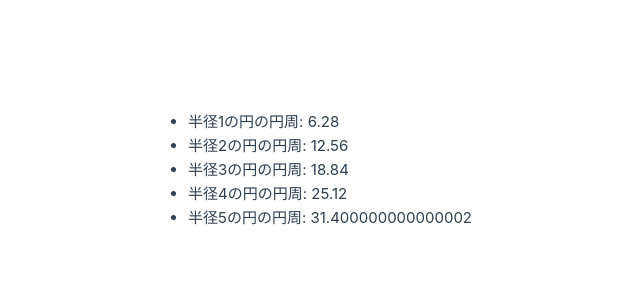
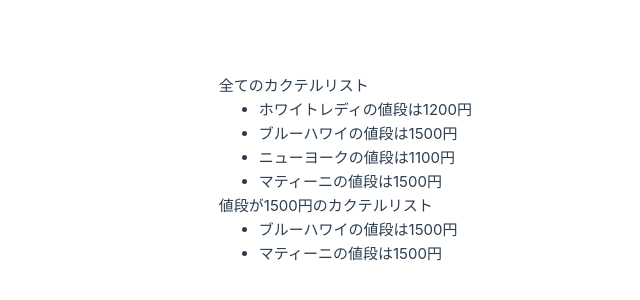
Before and after one commit to takatoshi-tenko/vue-folder, a Vue app in the folder vue3/hello-vue/: page / in a window 1280 px wide. Shown: the part 230-530 px from the top of the page, without its empty margins (168-808 px from the left). Built offline with nearby package versions, Linux system fonts and the light colour scheme.

Commit message:
リスト6.12 データ絞り込み

```diff
--- a/vue3/hello-vue/src/App.vue
+++ b/vue3/hello-vue/src/App.vue
@@ -1,9 +1,50 @@
+<script setup lang="ts">
+import { ref, computed } from 'vue'
+
+const cocktailDataListInit: Cocktail[] = [
+  { id: 2345, name: 'ホワイトレディ', price: 1200 },
+  { id: 4412, name: 'ブルーハワイ', price: 1500 },
+  { id: 6792, name: 'ニューヨーク', price: 1100 },
+  { id: 8429, name: 'マティーニ', price: 1500 }
+]
+const cocktailDataList = ref(cocktailDataListInit)
+const cocktail1500 = computed((): Cocktail[] => {
+  //配列のfilter()メソッドを使って新たな配列を生成。
+  const newList = cocktailDataList.value.filter(
+    //filter()メソッドの絞り込み条件関数。
+    //引数は配列の各要素であるCocktailオブジェクト。
+    (cocktailItem: Cocktail): boolean => {
+      //値段が1500かどうかの結果を戻り値とする。
+      return cocktailItem.price == 1500
+    }
+  )
+  return newList
+})
+
+interface Cocktail {
+  id: number
+  name: string
+  price: number
+}
+</script>
+
 <template>
-	<ul>
-		<li
-			v-for="r in 5"
-			v-bind:key="r">
-			半径{{r}}の円の円周: {{2 * r * 3.14}}
-		</li>
-	</ul>
+  <div>
+    <section>
+      全てのカクテルリスト
+      <ul>
+        <li v-for="cocktailItem in cocktailDataList" v-bind:key="cocktailItem.id">
+          {{ cocktailItem.name }}の値段は{{ cocktailItem.price }}円
+        </li>
+      </ul>
+    </section>
+    <section>
+      値段が1500円のカクテルリスト
+      <ul>
+        <li v-for="cocktailItem in cocktail1500" v-bind:key="'cocktail1500' + cocktailItem.id">
+          {{ cocktailItem.name }}の値段は{{ cocktailItem.price }}円
+        </li>
+      </ul>
+    </section>
+  </div>
 </template>
```
